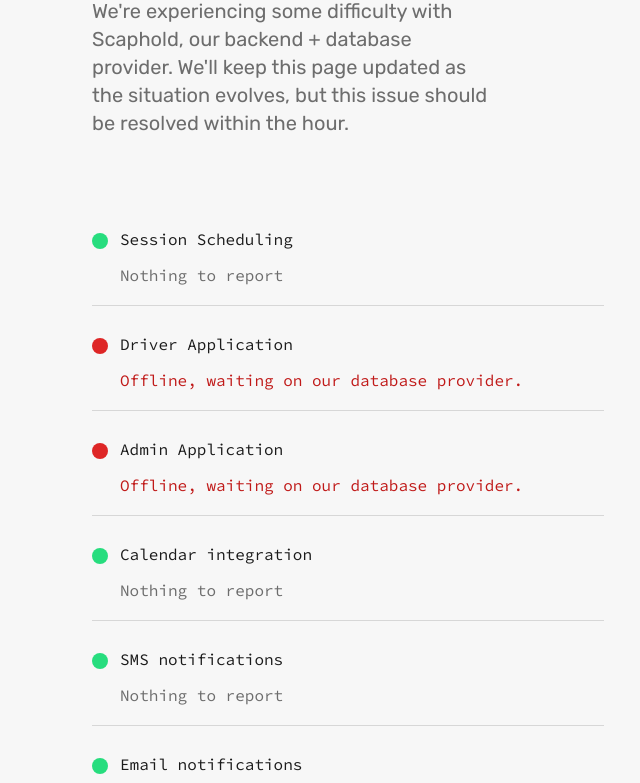
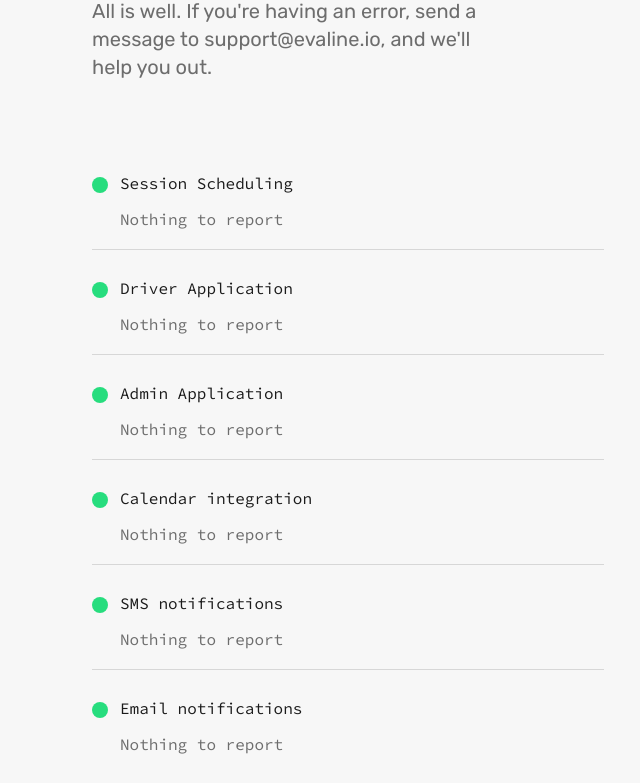
Before and after one commit to evaline-inc/evaline-status, a website: page index.html in a window 1280 px wide. Shown: the part 231-1014 px from the top of the page, without its empty margins (292-932 px from the left). Drawn offline with Linux system fonts and the light colour scheme.

Commit message:
...and we're back!

```diff
--- a/index.html
+++ b/index.html
@@ -83,12 +83,12 @@
         message: ``
       },
       driver: {
-        status: 2,
-        message: `Offline, waiting on our database provider.`
+        status: 0,
+        message: ``
       },
       admin: {
-        status: 2,
-        message: `Offline, waiting on our database provider.`
+        status: 0,
+        message: ``
       },
       calendar: {
         status: 0,
```
